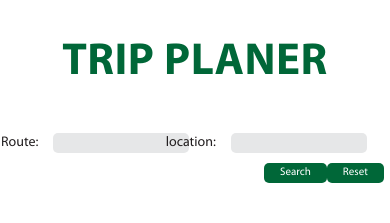
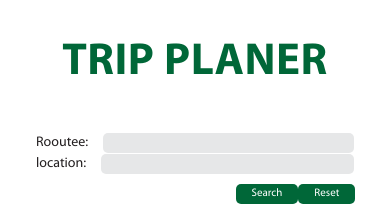
Before and after one commit to Awais-Rao/LTC, a plain HTML site: page index.html in a window 390 px wide. Shown: the part 5800-6023 px from the top of the page. Drawn offline with nearby package versions, Linux system fonts and the light colour scheme.

Commit message:
responsive updated

```diff
--- a/index.html
+++ b/index.html
@@ -711,18 +711,18 @@
 
         <div class="trip_form_wrapper px-4">
           <div class="row px-xl-5 ">
-            <div class="container-fluid route_wrapper col-xl-4 col-lg-4 col-md-4 col-5 ">
-              <label for="route" class="route_lable">Route:</label>
+            <div class="container-fluid route_wrapper col-xl-4 col-lg-4 col-md-4 col-12 ">
+              <label for="route" class="route_lable">Rooutee:</label>
               <input type="text" class="route_input" id="route">
             </div>
-            <div class="container-fluid location_wrapper col-xl-5 col-lg-5 col-md-6 col-7">
+            <div class="container-fluid location_wrapper col-xl-5 col-lg-5 col-md-6 col-12">
               <label for="location" class="location_lable">location:</label>
               <input type="text" class="location_input" id="location">
             </div>
 
-            <div class="container-fluid col-xl-0 col-lg-0 col-md-0 col-8"></div>
+            <div class="container-fluid col-xl-0 col-lg-0 col-md-0 col-7"></div>
 
-            <div class="container-fluid trip_button_wrapper col-xl-3 col-lg-3 col-md-3 col-4">
+            <div class="container-fluid trip_button_wrapper col-xl-3 col-lg-3 col-md-3 col-5">
               <button class="trip_button btn ms-xl-4 ms-lg-4 ms-md-4 px-xl-5 px-lg-5 px-md-5 px-3">Search</button>
               <button class="trip_button btn ms-xl-4 ms-lg-4 ms-md-4  px-xl-5 px-lg-5 px-md-5 px-3" type="reset">Reset</button>
             </div>
```
